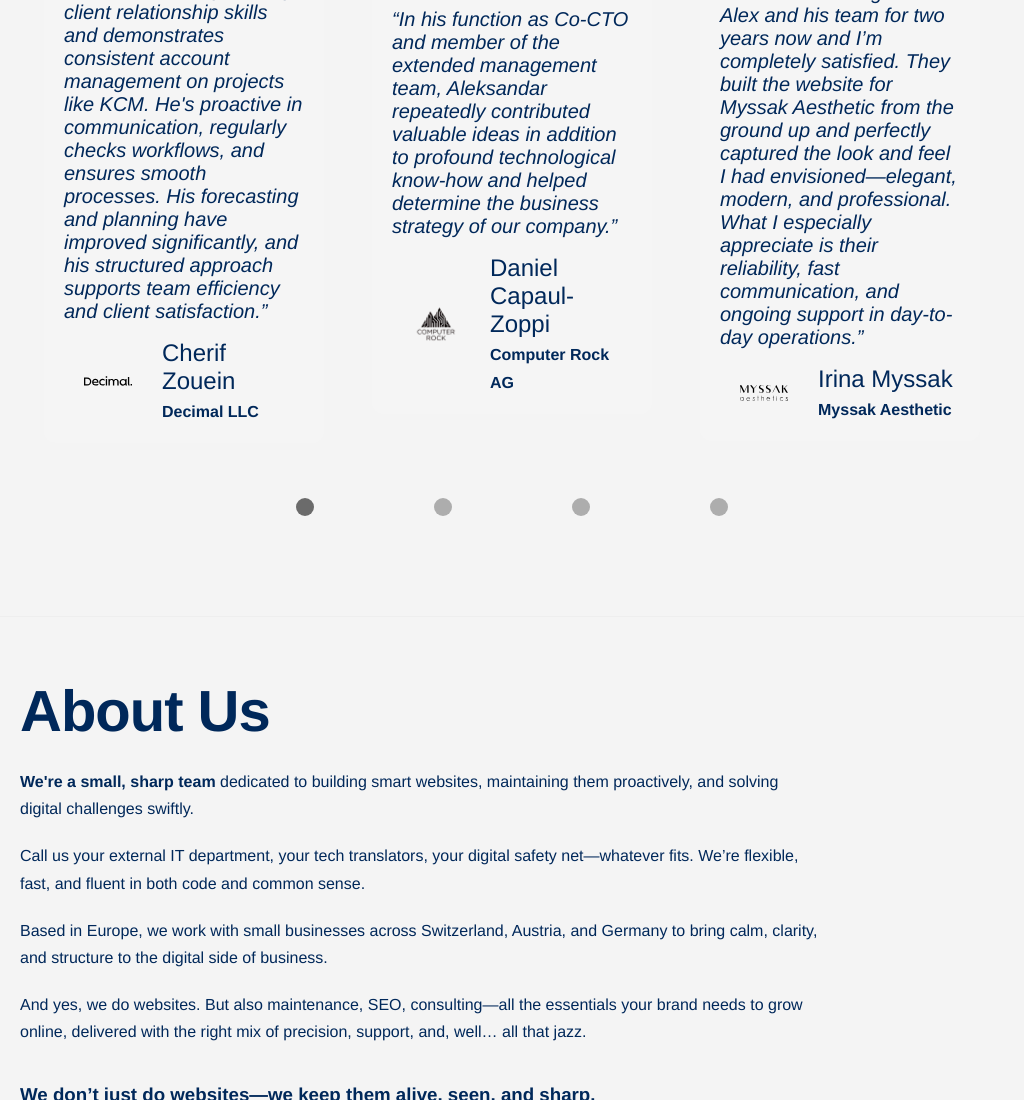
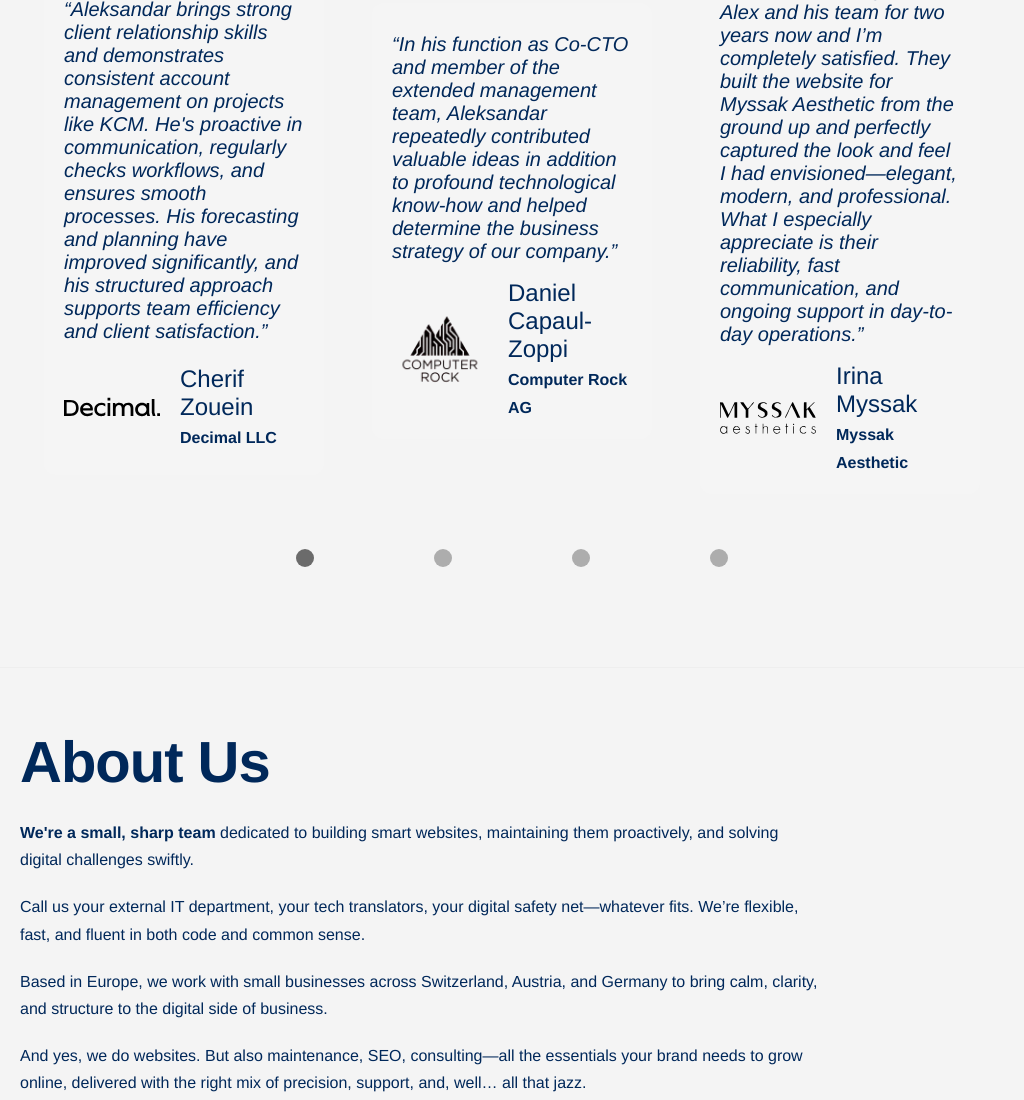
Before and after one commit to Bozic-IT-Services/allthatbrand.ch, a plain HTML site: page index.html in a window 1024 px wide. Shown: the part 3384-4484 px from the top of the page. Drawn offline with nearby package versions, Linux system fonts and the light colour scheme.

Commit message:
Enlarged icons at certain screen width

```diff
--- a/css/style.css
+++ b/css/style.css
@@ -400,7 +400,7 @@ a {
 }
 
 .testimonial-card img {
-  width: 20%;
+  width: 30%;
   margin-left: 20px;
   margin-right: 30px;
 }
@@ -424,6 +424,14 @@ a {
 .testimonial-card .author .company-name:hover {
   color: var(--text-color);
   opacity: 0.7;
+}
+
+@media (max-width: 1024px) and (min-width: 769px) {
+  .testimonial-card img {
+    width: 40%;
+    margin-left: 0;
+    margin-right: 20px;
+  }
 }
 
 @media (max-width: 768px) {
```
